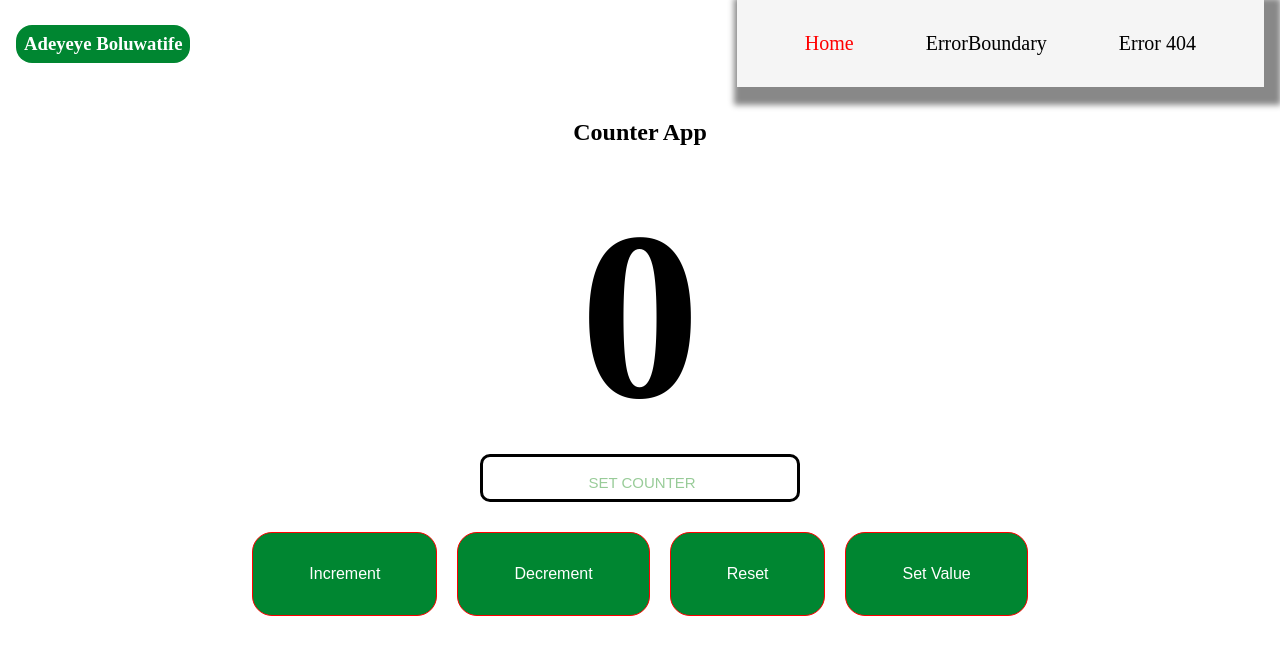
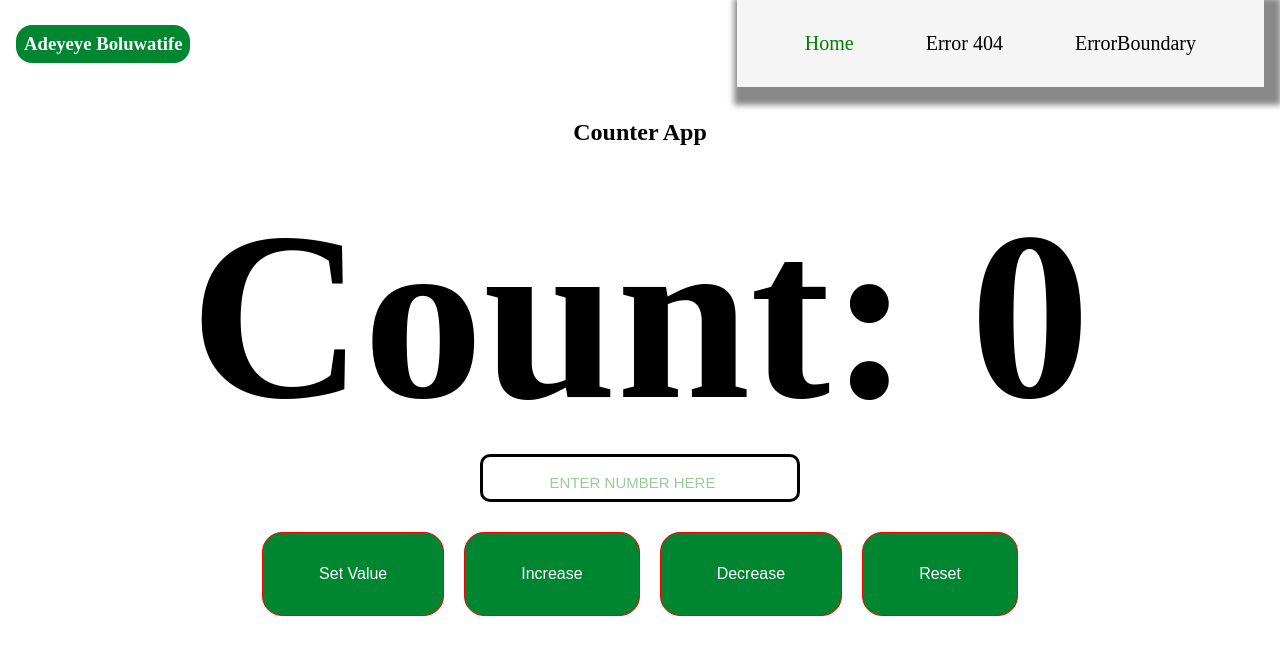
Before and after one commit to Developstar/Exam, a React (Vite) app: page / in a window 1280 px wide. Before the commit this address had no page. Shown: the top 654 px of the page. Built offline with nearby package versions, Linux system fonts and the light colour scheme.

Commit message:
set value error resolved

```diff
--- a/src/App.css
+++ b/src/App.css
@@ -6,11 +6,11 @@
 
 .App {
   text-align: center;
-/*   height: 100vh */
+
 
 }
 
-/* NavBar Styling... */
+
 
 .navlink-btn {
   margin: 20px;
@@ -137,6 +137,14 @@ p {
 /* Media Query... */
 
 @media (min-width: 320px) and (max-width: 768px) {
+
+  .homepage-container p{
+    font-size: 1.5rem;
+
+  }
+
+
+
   .navbar-container {
     display: flex;
     flex-direction: column;
@@ -144,8 +152,14 @@ p {
 
   }
 
+  .navbar-container h3{
+    display: none;
+  }
+
   .navlinks-container {
     display: flex;
+    padding: 0.3rem 0rem;
+
 
   }
 
@@ -158,10 +172,16 @@ p {
 
   .navlink-btn {
     margin: 0 auto;
+    font-size: 1rem;
   }
+
+.counter-value{
+  font-size: 2px;
+}
 
   .counter-btn {
     width: 70%;
+    padding: 1rem;
 }
 
 
--- a/src/App.jsx
+++ b/src/App.jsx
@@ -16,10 +16,12 @@ const ErrorPageTest = lazy(() => import("./ErrorPageTest/ErrorPageTest"));
 
 const ErrorFallback = ({ error, resetErrorBoundary }) => {
   return (
-    <div>
-      {/* <p>error.message</p> */}
-      <p>An error occurred: {error.message}</p>
-      <button onClick={() => resetErrorBoundary}>Reset App</button>
+    <div role="alert" className="errFallBack">
+      <div className="container">
+        <h1 className="errFallBack_para" style={{ color: "red" }}>OOPs! Something went wrong</h1>
+        <pre >{error.message}</pre>
+        <button onClick={resetErrorBoundary}>Reset</button>
+      </div>
     </div>
   );
 };
--- a/src/Components/NavBar.jsx
+++ b/src/Components/NavBar.jsx
@@ -8,7 +8,7 @@ const NavBar = () => {
         <div className="navlinks-container">
       <NavLink
         style={({ isActive }) =>
-          isActive ? { color: "red" } : { color: "black" }
+          isActive ? { color: "green" } : { color: "black" }
         }
         to="/"
         className="navlink-btn"
@@ -16,9 +16,19 @@ const NavBar = () => {
         Home
       </NavLink>
 
+           <NavLink
+        style={({ isActive }) =>
+          isActive ? { color: "green" } : { color: "black" }
+        }
+        to="/404errortest"
+        className="navlink-btn"
+      >
+        Error 404
+      </NavLink>
+
       <NavLink
         style={({ isActive }) =>
-          isActive ? { color: "red" } : { color: "black" }
+          isActive ? { color: "green" } : { color: "black" }
         }
         to="/errorboundarytest"
         className="navlink-btn"
@@ -26,15 +36,7 @@ const NavBar = () => {
         ErrorBoundary
       </NavLink>
 
-      <NavLink
-        style={({ isActive }) =>
-          isActive ? { color: "red" } : { color: "black" }
-        }
-        to="/404errortest"
-        className="navlink-btn"
-      >
-        Error 404
-      </NavLink>
+
       </div>
     </nav>
   );
--- a/src/Counter/Counter.jsx
+++ b/src/Counter/Counter.jsx
@@ -1,58 +1,82 @@
-import useCounter from "../Hooks/myCounter";
-import { useReducer } from "react";
-import { initialState, myCounterReducer } from "../Hooks/myCounter";
-import { useRef } from "react";
+
+import useCounter from "../hooks/useCounter";
+
+
 
 const CounterApp = () => {
-  const [state, dispatch] = useReducer(myCounterReducer, initialState);
+  const [state, increment, decrement, reset, setValue, inputRef] = useCounter();
+  return(
+    <section className="counterapp-container">
+ <p className="counter-value">Count: {state.count}</p>
+        <div>
+          <input ref={inputRef} type={"number"} placeholder={"Enter number here"} name="value"  className="counterapp-text" />
 
-  const inputRef = useRef();
-
-  return (
-    <section className="counterapp-container">
-
-      <p>{state.counter}</p>
-
-      <div>
-        <input
-          type="text"
-          className="counterapp-text"
-          placeholder=" set counter"
-          ref={inputRef}
-        />
         </div>
-
         <div className="counterbtn-container">
-        <button
-          className="counter-btn btn-adjust"
-          onClick={() => dispatch({ type: "increment" })}
-        >
-          Increment
-        </button>
-        <button
-          className="counter-btn"
-          onClick={() => dispatch({ type: "decrement" })}
-        >
-          Decrement
-        </button>
-        <button
-          className="counter-btn"
-          onClick={() => dispatch({ type: "reset" })}
-        >
-          Reset
-        </button>
-        <button
-          className="counter-btn "
-          onClick={() => {
-            const payload = inputRef.current.value;
-            dispatch({ type: "set", payload: payload });
-          }}
-        >
-          Set Value
-        </button>
+          <button  className="counter-btn" onClick={setValue}>Set Value</button>
+          <button  className="counter-btn" onClick={increment}>Increase</button>
+          <button  className="counter-btn" onClick={decrement}>Decrease</button>
+          <button  className="counter-btn" onClick={reset}>Reset</button>
         </div>
       </section>
    );
  };
 
 export default CounterApp;
+
+
+
+
+// const CounterApp = () => {
+//   const [state, dispatch] = useReducer(myCounterReducer, initialState);
+
+//   const inputRef = useRef();
+
+//   return (
+//     <section className="counterapp-container">
+
+//       <p>{state.counter}</p>
+
+//       <div>
+//         <input
+//           type="text"
+//           className="counterapp-text"
+//           placeholder=" set counter"
+//           ref={inputRef}
+//         />
+//       </div>
+
+//       <div className="counterbtn-container">
+//         <button
+//           className="counter-btn"
+//           onClick={() => dispatch({ type: "increment" })}
+//         >
+//           Increment
+//         </button>
+//         <button
+//           className="counter-btn"
+//           onClick={() => dispatch({ type: "decrement" })}
+//         >
+//           Decrement
+//         </button>
+//         <button
+//           className="counter-btn"
+//           onClick={() => dispatch({ type: "reset" })}
+//         >
+//           Reset
+//         </button>
+//         <button
+//           className="counter-btn "
+//           onClick={() => {
+//             const payload = inputRef.current.value;
+//             dispatch({ type: "set", payload: payload });
+//           }}
+//         >
+//           Set Value
+//         </button>
+//       </div>
+//     </section>
+//   );
+// };
+
+// export default CounterApp;
--- a/src/ErrorBoundaryTest/ErrorBoundaryTest.jsx
+++ b/src/ErrorBoundaryTest/ErrorBoundaryTest.jsx
@@ -1,36 +1,53 @@
+import React from 'react';
 import {Helmet} from 'react-helmet-async'
-
-const ErrorBoundaryTest = () => {
-    return (
-        <section>
-            <Helmet>
-        <meta charSet="utf-8" />
-        <title>ErrorBoundary Page</title>
-        <meta
-          name="keywords"
-          content="Counter App, ErrorBoundary test page, useReducer Counter App,..."
-        />
-        <meta
-          name="description"
-          content="This is the ErrorBoundary test page of this counter app built using custom hooks and useReducer in React JS."
-        />
-      </Helmet>
+import { ErrorBoundary } from "react-error-boundary";
+import { NavLink, useNavigate } from "react-router-dom";
+import "../assets/errorBoundary.css";
 
 
+const ErrorFallback = ({ error, resetErrorBoundary }) => {
+  return (
+    <>
+    <Helmet>
+      <title>Error Boundary</title>
+      <meta name="description" content="A page for testing react error boundary for any error occurring in react" />
+      <link rel="canonical" href="/pages/errorBoundary" />
+    </Helmet>
+    <div role="alert" className="errFallBack">
+      <div className="container">
+        <h1 className="errFallBack_para" style={{ color: "red" }}>OOPs! Something went wrong</h1>
+        <pre >{error.message}</pre>
+        <button onClick={resetErrorBoundary}>Reset</button>
+      </div>
+    </div>
+    </>
+  );
+};
 
+// causing an error for the error fall back
+const User = ({ errorName }) => {
+  if (errorName === "Omoo") {
+    throw new Error("Click the button below to exit this page");
+  }
+  return (
+    <div className="user">
+      <h1>{errorName}</h1>
+    </div>
+  );
+};
 
+function ErrorBoundaryTest() {
+  const navigate = useNavigate();
+  return (
+    <div className="error-boundary">
 
-        <div>
-
-
-
-        </div>
-
-
-
-
-        </section>
-     );
+      <ErrorBoundary
+        FallbackComponent={ErrorFallback}
+        onReset={() => navigate("/")}
+      >
+        <User errorName="Omoo" />
+      </ErrorBoundary>
+    </div>
+  );
 }
-
 export default ErrorBoundaryTest;
--- a/src/Hooks/myCounter.js
+++ /dev/null
@@ -1,59 +0,0 @@
-import { useReducer } from "react";
-
-export const initialState = { counter: 0 };
-
-export const myCounterReducer = (state, action) => {
-
-
-  switch (action.type) {
-    case "increment":
-      return { counter: state.counter + 1 };
-
-
-
-    case "decrement":
-      return { counter: state.counter - 1 };
-
-
-
-    case "reset":
-      return { counter: 0 };
-
-
-
-    case "set":
-      return { counter: action.payload };
-
-    default:
-      return state;
-
-  }
-};
-
-
-const useCounter = () => {
-  const [state, dispatch] = useReducer(myCounterReducer, initialState);
-
-  const increment = () => {
-    dispatch({ type: "increment" });
-  };
-
-  const decrement = () => {
-    dispatch({ type: "decrement" });
-  };
-
-  const reset = () => {
-    dispatch({ type: "reset" });
-  };
-
-  const set = (value) => {
-    dispatch({ type: "set", payload: value });
-  };
-
-  const value = state.counter;
-
-  return (value, increment, decrement, reset, set);
-
-};
-
-export default useCounter;
--- /dev/null
+++ b/src/assets/errorBoundary.css
@@ -0,0 +1,35 @@
+.errFallBack {
+  display: flex;
+  flex-direction: column;
+  justify-content: center;
+  align-items: center;
+  position: relative;
+  gap: 1rem;
+
+  background-blend-mode: darken;
+  background-size: cover;
+  background-position: center;
+  background-repeat: no-repeat;
+  height: 90vh;
+}
+
+.container {
+  display: flex;
+  flex-direction: column;
+  justify-content: center;
+  align-items: center;
+  position: relative;
+  background-color: rgba(255, 255, 255, 0.5);
+}
+
+@media screen and (max-width: 367px) {
+  .errFallBack {
+    height: 90vh;
+    overflow: hidden;
+  }
+
+  .container {
+    padding: 90px 50px;
+    gap: 2rem;
+  }
+};
--- /dev/null
+++ b/src/hooks/counterReducer.jsx
@@ -0,0 +1,34 @@
+import { useReducer } from "react"
+
+
+//create a custom reducer hook
+
+const useCounterReducer = () => {
+    const initialState = {
+        count: 0,
+    };
+
+    //set up reducer for state management
+    const reducer = (state, action) => {
+        switch (action.type) {
+            case "increment":
+                return { ...state, count: state.count + 1 };
+            case "decrement":
+                return { ...state, count: state.count - 1 };
+            case "reset":
+                return { ...state, count: initialState.count };
+            case "setValue":
+                return { ...state, count: action.payload };
+            default:
+                return state;
+        }
+    };
+
+    //create a reducer hook
+    const [state, dispatch] = useReducer(reducer, initialState);
+
+    //return the state and dispatch
+    return [state, dispatch];
+};
+
+export default useCounterReducer;
--- /dev/null
+++ b/src/hooks/useCounter.jsx
@@ -0,0 +1,38 @@
+
+import { useRef } from "react";
+import useCounterReducer from "./counterReducer";
+
+const useCounter = (initialState) => {
+    const [state, dispatch] = useCounterReducer(initialState || { count: 0 });
+
+    const inputRef = useRef(null);
+
+    const increment = () => {
+        dispatch({ type: "increment" });
+    };
+
+    const decrement = () => {
+        if (state.count > 0) {
+            dispatch({ type: "decrement" });
+        } else {
+            return state.count;
+        }
+    };
+
+    const reset = () => {
+        dispatch({ type: "reset" });
+    };
+
+    const setValue = () => {
+        if (inputRef.current.value === "") {
+            return state.count;
+        } else {
+            dispatch({ type: "setValue", payload: Number(inputRef.current.value) });
+            inputRef.current.value = "";
+        }
+    };
+
+    return [state, increment, decrement, reset, setValue, inputRef];
+}
+
+export default useCounter;
```
Also changed, not shown: src/Counter.jsx (deleted, +0 -32 lines). Lines whose indentation alone changed are shown as unchanged.
